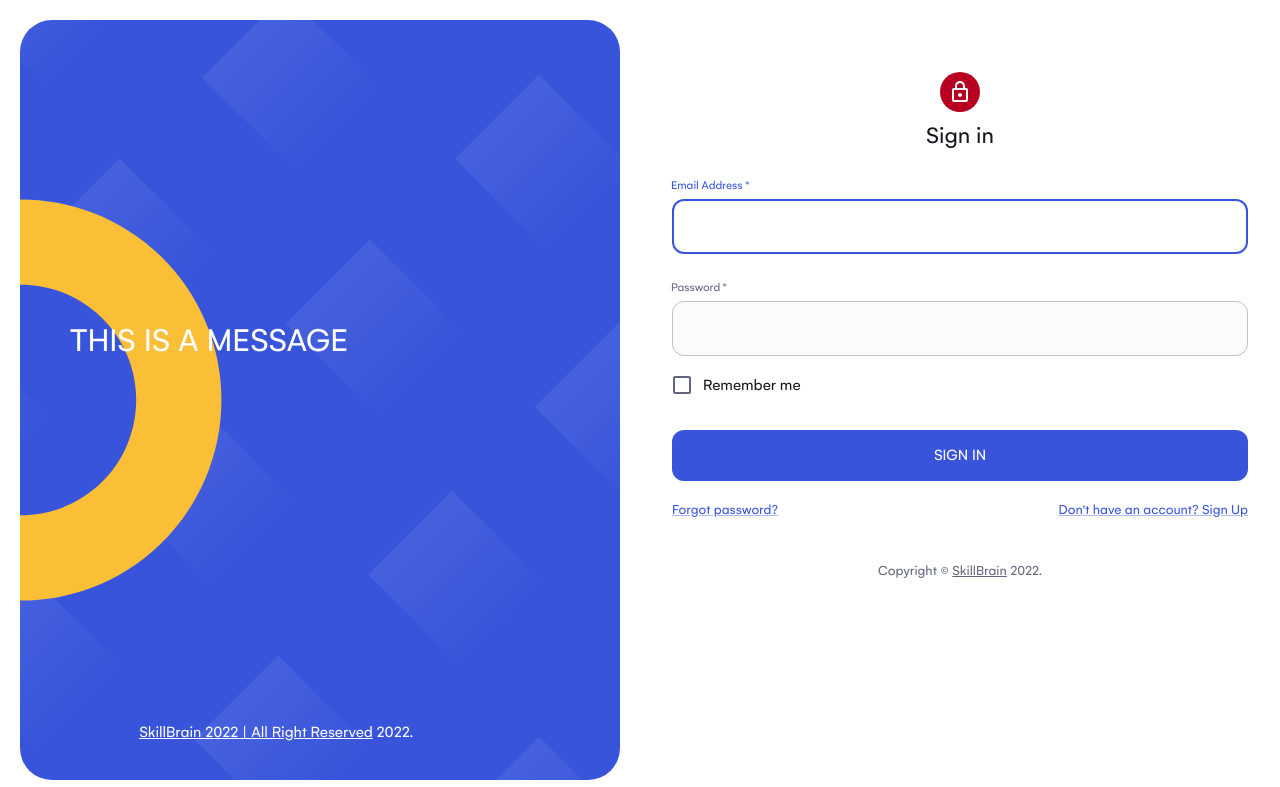
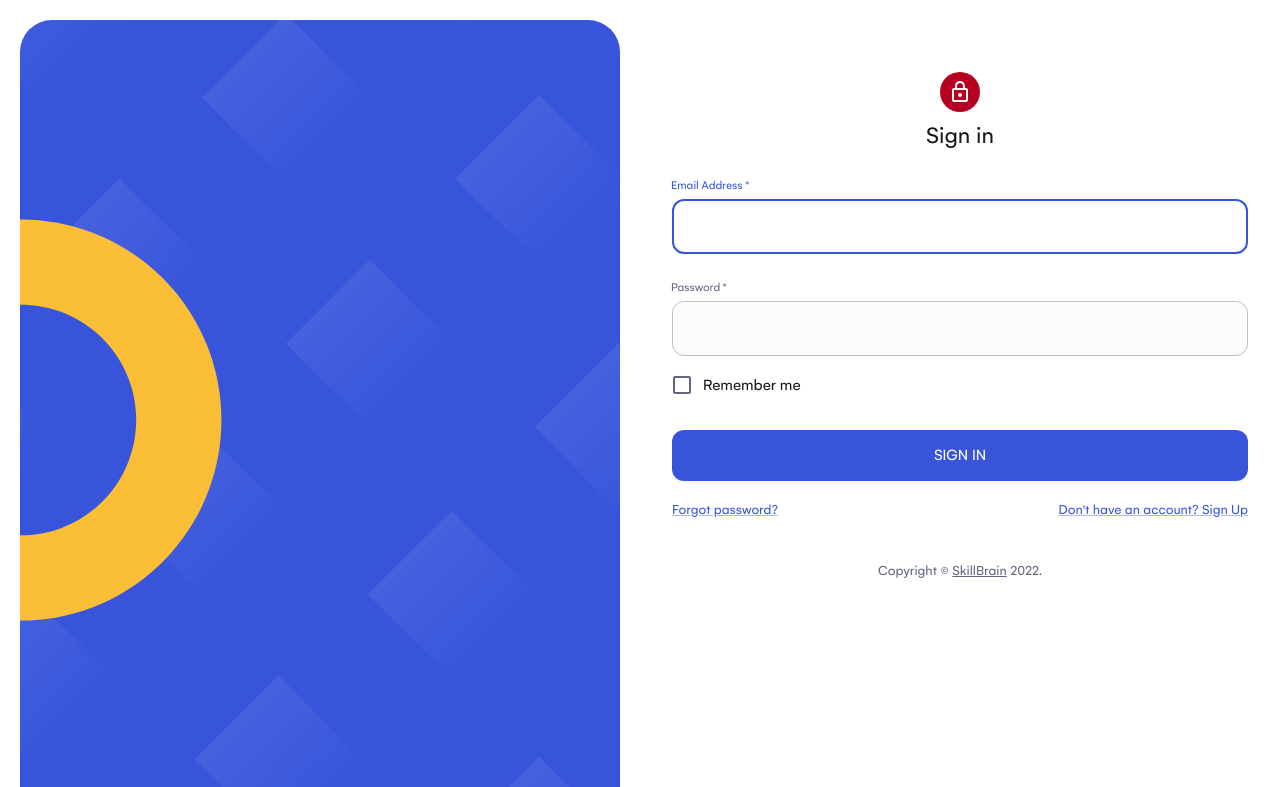
Before and after one commit to SkillBrainFrontend/Semicolon-Task-Manager-Andromeda, a React (Create React App) app: page /login in a window 1280 px wide. Shown: the top 787 px of the page. Built offline with nearby package versions, Linux system fonts and the light colour scheme.

Commit message:
register page work in progres

```diff
--- a/src/components/welcome-placeholder/WelcomePlaceholder.jsx
+++ b/src/components/welcome-placeholder/WelcomePlaceholder.jsx
@@ -2,7 +2,7 @@
 import React from "react";
 import { string } from "prop-types";
 
-import { Box, Link, Typography } from "@mui/material";
+import { Box, Grid, Link, Typography } from "@mui/material";
 
 import PlacehoderBg from "../../assets/icons/screen-placeholder.svg";
 
@@ -31,17 +31,18 @@ function WelcomePlaceholder(props) {
 		right: "none",
 	};
 	return (
+		<Grid>
 			<Box
 				sx={{
 					flex: 1,
-				height: "100%",
+					// height: "100vh",
 					padding: "20px",
 				}}
 			>
 				<Box
 					sx={{
 						flex: 1,
-					height: "100%",
+						height: "100vh",
 						borderRadius: "32px",
 						backgroundImage: `url(${PlacehoderBg})`,
 						backgroundRepeat: "no-repeat",
@@ -49,35 +50,35 @@ function WelcomePlaceholder(props) {
 						backgroundSize: "cover",
 						backgroundPosition: "center",
 						transform: positionImg[props.position],
-					position: "relative",
 					}}
 				/>
+			</Box>
+
+			<Box>
 				<Typography
 					component="h4"
 					variant="h4"
 					xs={false}
 					sx={{
-					position: "absolute",
-					top: "40%",
+						// zIndex: "1",
 						padding: "0 50px",
-					color: "white",
+						// color: "white",
 						width: "40%",
 					}}
 				>
 					{props.message}
 				</Typography>
 				<Copyright
-				component="h7"
-				variant="h7"
+					component="h5"
+					variant="paragraph"
 					sx={{
-					position: "absolute",
-					top: "90%",
 						padding: "0 50px",
-					color: "white",
+						// color: "white",
 						width: "40%",
 					}}
 				/>
 			</Box>
+		</Grid>
 	);
 }
 
```
Lines whose indentation alone changed are shown as unchanged.
